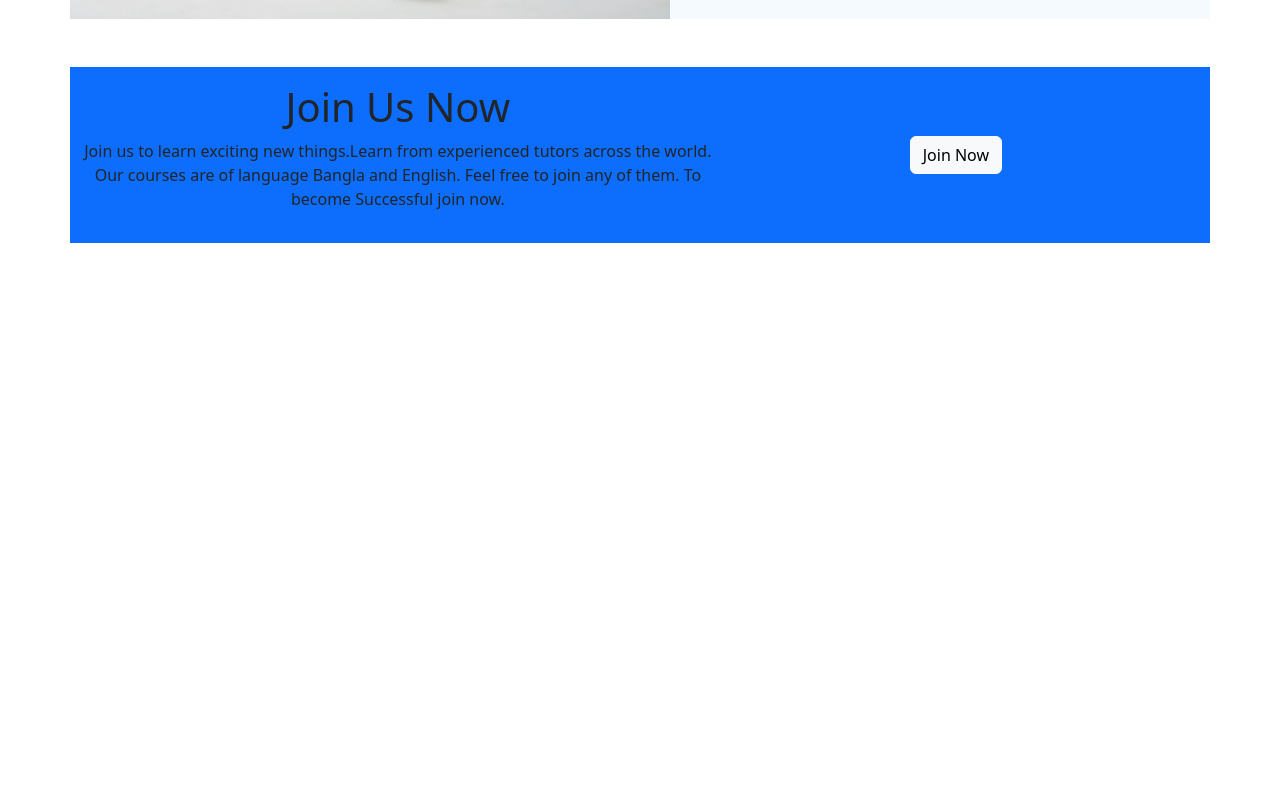
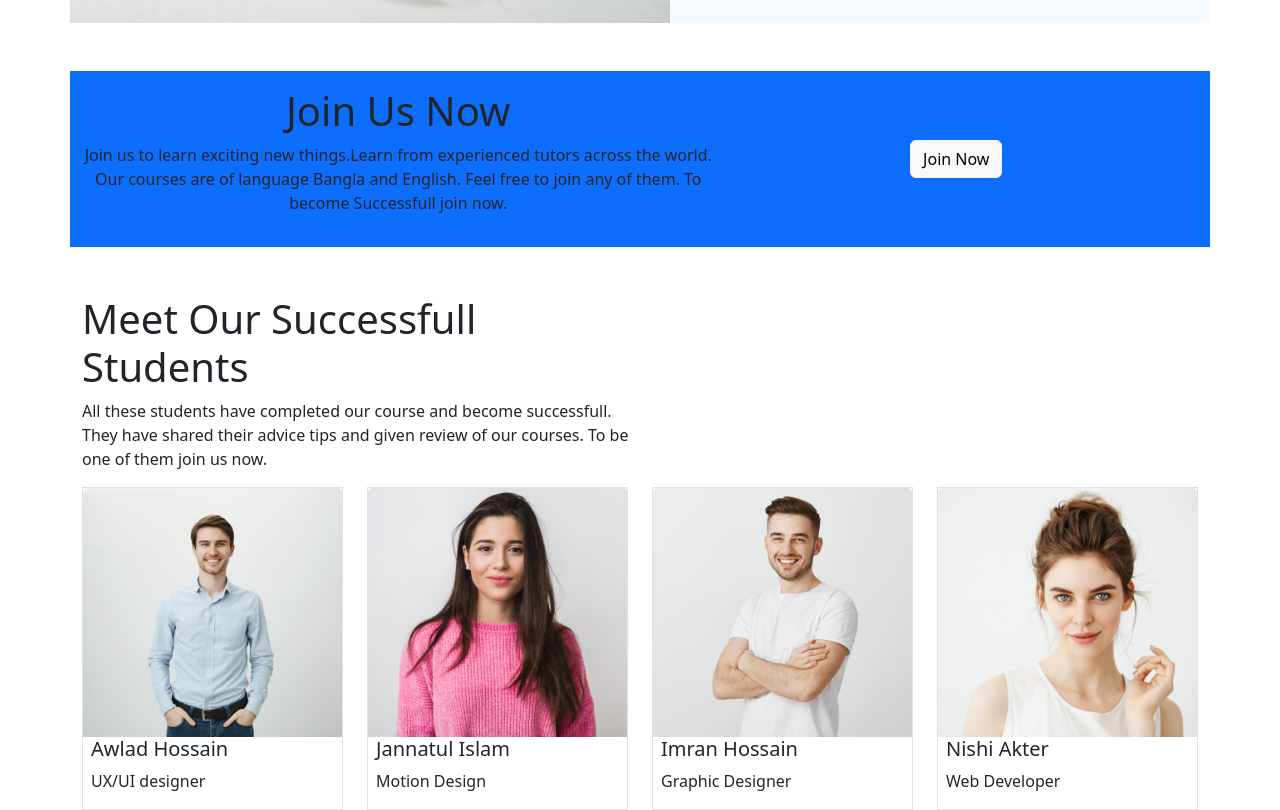
Before and after one commit to AmanatUMahmud/Bangla-Acamdey, a plain HTML site: page index.html in a window 1280 px wide. Shown: the part 2580-3390 px from the top of the page. Before the commit the page ends 2839 px from the top, so only its background shows below. Drawn offline with nearby package versions, Linux system fonts and the light colour scheme.

Commit message:
Successfull students section added

```diff
--- a/index.html
+++ b/index.html
@@ -87,7 +87,7 @@
                         <div class="carousel-caption d-block">
                             <h1><span>Join Now</span>
                                 <br>
-                                <span>And become successful</span>
+                                <span>And become Successfull</span>
                             </h1>
                             <p class="w-50 text-center mx-auto">We provide best online courses in bangladesh. Our
                                 courses are designed to help those who have 0 skills. Our goal is to make everyone
@@ -124,16 +124,21 @@
             </div>
             <div>
                 <div class="row g-4">
-                    <div class="col-lg-6 col-md-12 d-md-flex d-block">
+                    <div class="col-lg-6 col-md-12">
+                        <div class="d-md-flex d-block border rounded-2">
                             <img src="images/course/course-1.png" class="img-fluid w-100" alt="">
                             <div class="ms-2">
                                 <h2>Fundamentals Of UI/UX Design</h2>
-                            <p>Learn the basic things of UI/UX design.In this course we will use Figma. We will give you
+                                <p>Learn the basic things of UI/UX design.In this course we will use Figma. We will give
+                                    you
                                     clear idea of UX/UI design.</p>
                                 <h3 class="text-primary">Price : 20$</h3>
                             </div>
                         </div>
-                    <div class="col-lg-6 col-md-12 d-md-flex d-block">
+
+                    </div>
+                    <div class="col-lg-6 col-md-12">
+                        <div class=" d-md-flex d-block border rounded-2">
                             <img src="images/course/course-2.png" class="img-fluid w-100" alt="">
                             <div class="ms-2">
                                 <h2>Fundamentals Of Coding</h2>
@@ -142,13 +147,16 @@
                                 <h3 class="text-primary">Price : 18$</h3>
                             </div>
                         </div>
+                    </div>
                     <div class="col-lg-6 col-md-12 d-md-flex d-block">
+                        <div class=" d-md-flex d-block border rounded-2">
                             <img src="images/course/course-3.png" class="img-fluid w-100" alt="">
                             <div class="ms-2">
                                 <h2>Fundamentals Of Coding 2</h2>
                                 <p>This is the sequel course of our course "Fundamentals Of Coding". In this course we will
                                     know advanced things about coding.</p>
                                 <h3 class="text-primary">Price : 15$</h3>
+                            </div>
                         </div>
                     </div>
                     <div class="col-lg-6 col-md-12 d-lg-flex d-none">
@@ -194,7 +202,7 @@
                     hobby, study or even it can get you a great job. We have variety of teacher and course which will
                     help you to master skills.</p>
                 <br>
-                <p>Come and join our courses learn with others and become successful with them. Your success means our
+                <p>Come and join our courses learn with others and become Successfull with them. Your success means our
                     success. We will be delighted to help you become skilled.
                     Join us now
                 </p>
@@ -224,9 +232,10 @@
             justify-content-between align-items-center">
                 <div>
                     <h1>Join Us Now</h1>
-                    <p>Join us to learn exciting new things.Learn from experienced tutors across the world. Our courses are
+                    <p>Join us to learn exciting new things.Learn from experienced tutors across the world. Our courses
+                        are
                         of language Bangla and English.
-                        Feel free to join any of them. To become Successful join now.
+                        Feel free to join any of them. To become Successfull join now.
                     </p>
                 </div>
                 <div class="w-100">
@@ -256,7 +265,7 @@
                                     </div>
                                 </div>
                                 <div class="mb-3">
-                                    <label for="exampleInputPassword"class="form-label">Password</label>
+                                    <label for="exampleInputPassword" class="form-label">Password</label>
                                     <input type="password" class="form-control" id="exampleInputPassword1">
                                 </div>
                             </form>
@@ -272,6 +281,46 @@
             <!-- Modal code ends here-->
         </section>
         <!-- Ready to join section code ends here -->
+
+        <!-- Successfull students code starts here-->
+        <section class="container mt-5">
+            <div class="w-50">
+                <h1>Meet Our Successfull Students</h1>
+                <p>All these students have completed our course and become successfull. They have shared their advice
+                    tips and given review of our courses. To be one of them join us now.</p>
+            </div>
+            <div class="row row-cols-1 row-cols-md-2 row-cols-lg-4 g-4">
+                <div class="col">
+                    <div class="border">
+                        <img src="images/student/student-1.png" alt="" class="img-fluid w-100">
+                        <h5 class="ms-2">Awlad Hossain</h5>
+                        <p class="ms-2">UX/UI designer</p>
+                    </div>
+                </div>
+                <div class="col">
+                    <div class="border ">
+                        <img src="images/student/student-2.png" alt="" class="img-fluid w-100">
+                        <h5 class="ms-2">Jannatul Islam</h5>
+                        <p class="ms-2">Motion Design</p>
+                    </div>
+                </div>
+                <div class="col">
+                    <div class="border">
+                        <img src="images/student/student-3.png" alt="" class="img-fluid w-100">
+                        <h5 class="ms-2">Imran Hossain</h5>
+                        <p class="ms-2">Graphic Designer</p>
+                    </div>
+                </div>
+                <div class="col">
+                    <div class="border">
+                        <img src="images/student/student-4.png" alt="" class="img-fluid w-100">
+                        <h5 class="ms-2">Nishi Akter</h5>
+                        <p class="ms-2">Web Developer</p>
+                    </div>
+                </div>
+            </div>
+        </section>
+        <!-- Successfull students code ends here-->
     </main>
     <!-- Main code ends here -->
 
```
Lines whose indentation alone changed are shown as unchanged.
